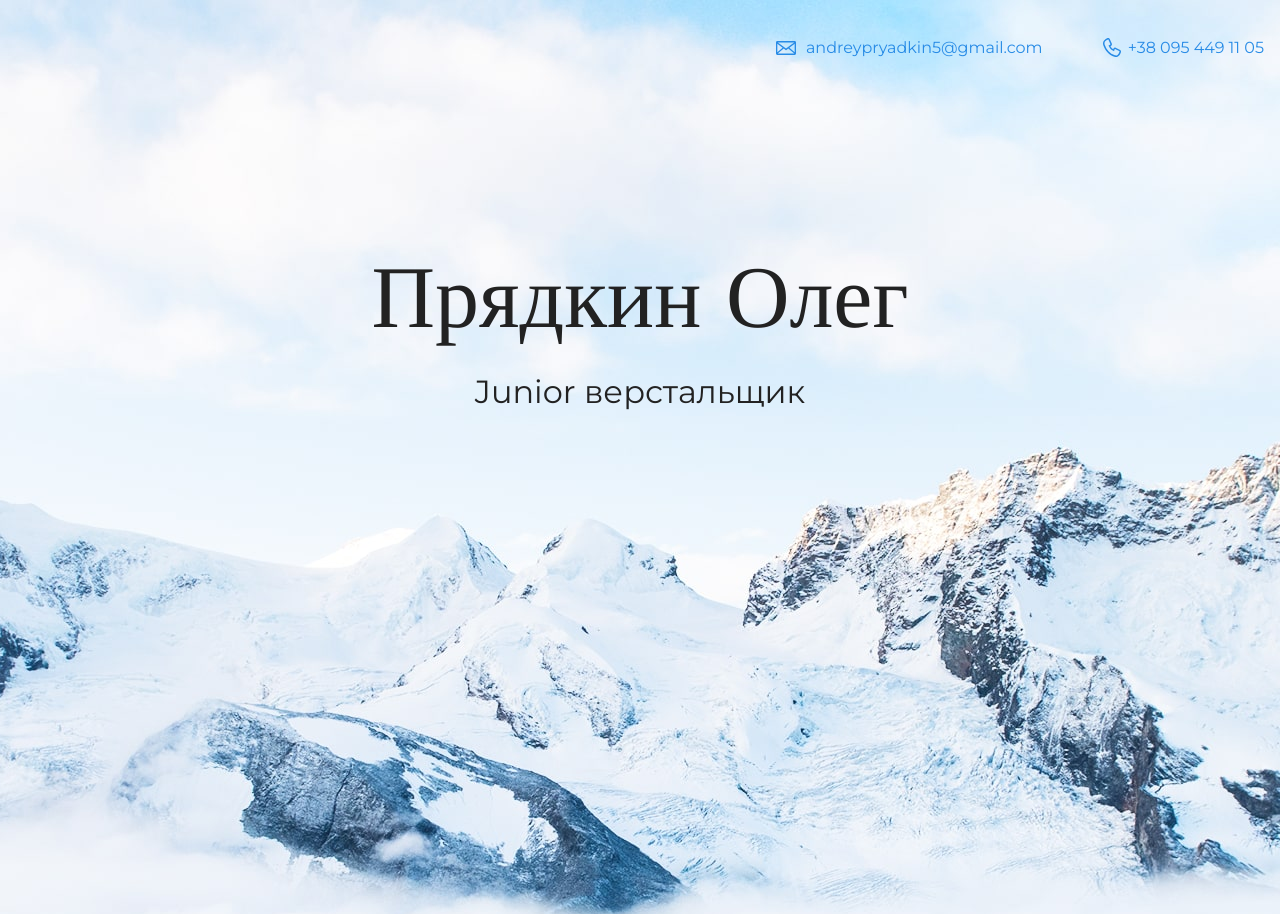
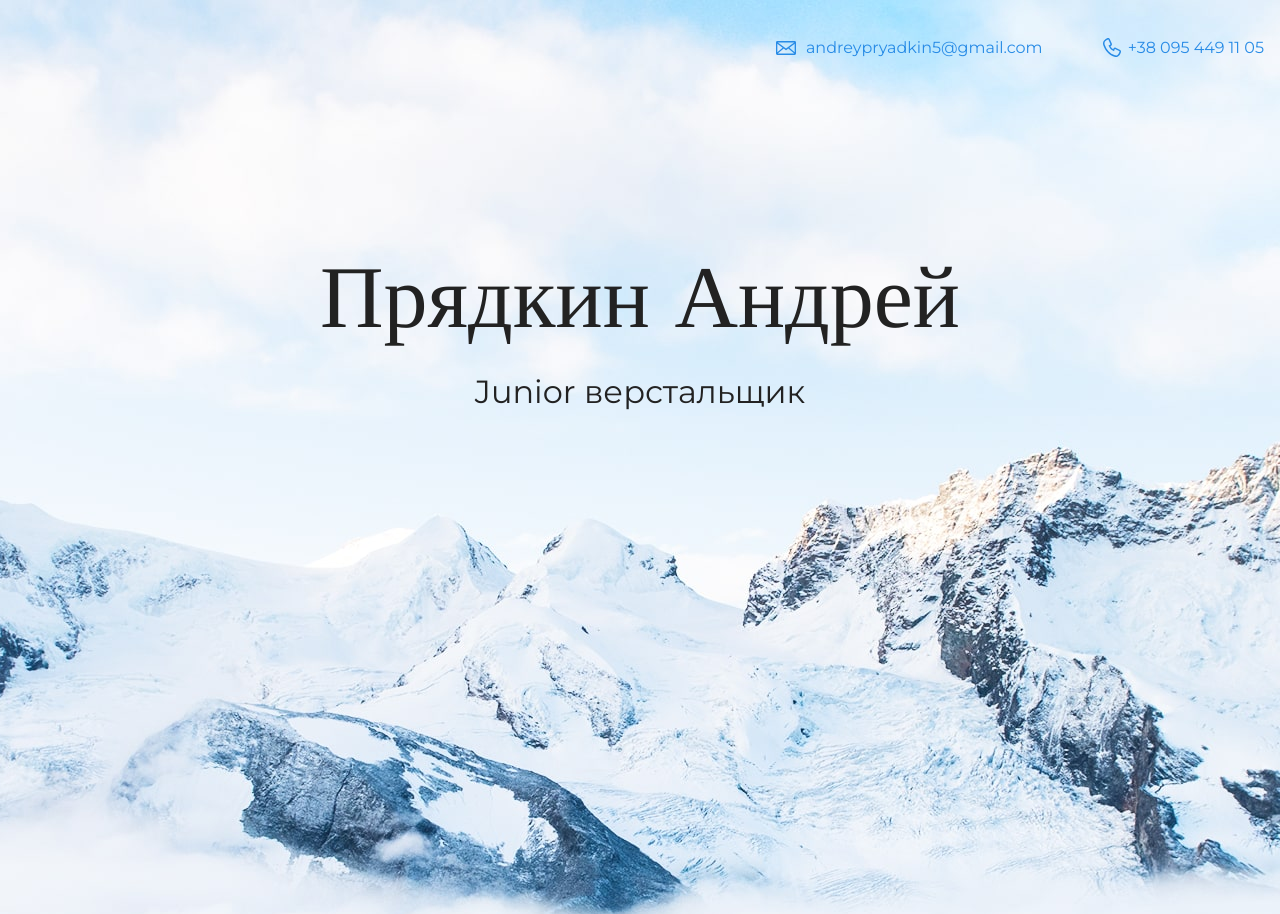
Before and after one commit to Pryadkin26/my-site, a plain HTML site: page index.html in a window 1280 px wide. Shown: the top 914 px of the page. Drawn offline with nearby package versions, Linux system fonts and the light colour scheme.

Commit message:
Update index.html

```diff
--- a/index.html
+++ b/index.html
@@ -16,7 +16,7 @@
 	</header>
     <section class="hero-image">
         <div class="container">
-		    <h1 class="heading">Прядкин Олег</h1>
+		    <h1 class="heading">Прядкин Андрей</h1>
 		    <p>Junior верстальщик</p>
 		</div>
     </section>
```
